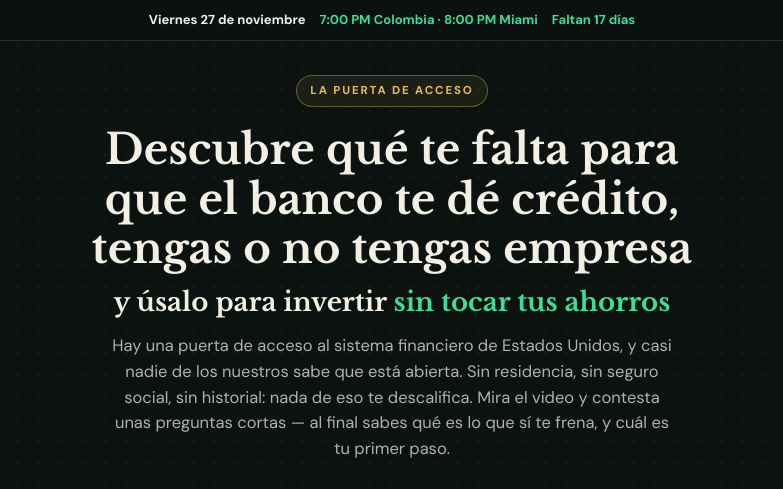
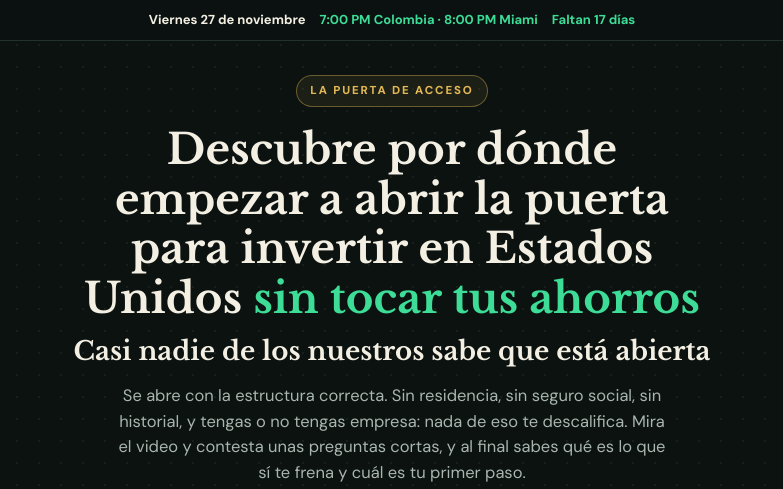
Before and after one commit to alvaromv19/mercedes-rios, a plain HTML site: page puerta-de-acceso.html in a window 1280 px wide. Shown: the top 489 px of the page, without its empty margins (248-1031 px from the left). Drawn offline with nearby package versions, Linux system fonts and the light colour scheme; grey boxes are pictures that could not be loaded; a script that the page names is missing.

Commit message:
Titular y subtitulo de la puerta con destino en la pagina del diagnostico
Co-Authored-By: Claude Opus 5.5 <noreply@anthropic.com>
Claude-Session: https://claude.ai/code/session_018wVtQvY79ao6RBKsef4jGY

```diff
--- a/puerta-de-acceso.html
+++ b/puerta-de-acceso.html
@@ -360,8 +360,8 @@ footer .marca{color:var(--mute);font-size:13px;font-weight:700;text-align:center
 
   <div class="hero">
     <span class="pill">La Puerta de Acceso</span>
-    <h1>Descubre qué te falta para que el banco te dé crédito, tengas o no tengas empresa<span class="h1-resto">y úsalo para invertir <em>sin tocar tus ahorros</em></span></h1>
-    <p class="sub">Hay una puerta de acceso al sistema financiero de Estados Unidos, y casi nadie de los nuestros sabe que está abierta. Sin residencia, sin seguro social, sin historial: nada de eso te descalifica. Mira el video y contesta unas preguntas cortas — al final sabes qué es lo que sí te frena, y cuál es tu primer paso.</p>
+    <h1>Descubre por dónde empezar a abrir la puerta para invertir en Estados Unidos <em>sin tocar tus ahorros</em><span class="h1-resto">Casi nadie de los nuestros sabe que está abierta</span></h1>
+    <p class="sub">Se abre con la estructura correcta. Sin residencia, sin seguro social, sin historial, y tengas o no tengas empresa: nada de eso te descalifica. Mira el video y contesta unas preguntas cortas, y al final sabes qué es lo que sí te frena y cuál es tu primer paso.</p>
   </div>
 
   <!-- ================= VIDEO WISTIA ================= -->
```
